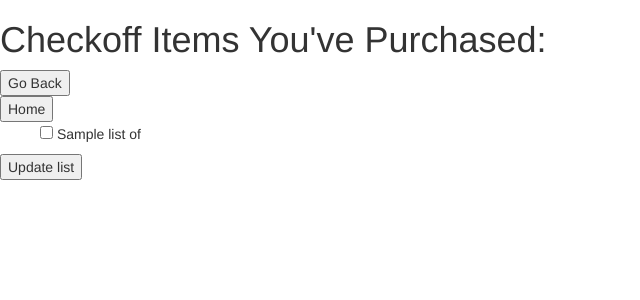
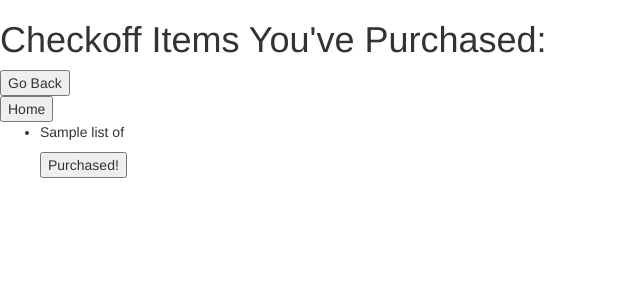
Before and after one commit to oliviaclyde/grocery, a Flask app: template templates/checkoff.html in a window 1280 px wide. Shown: the top 300 px of the page, without its empty margins (0-640 px from the left). Run offline with Flask 2, Linux system fonts and the light colour scheme; the template is opened without the code that fills it: most values are stand-ins (such as "Sample title", 1, 10 or a date in 2020); parts of the project's set-up code (start-up, migrations or seed data) failed here and were passed over; some libraries are stand-ins or nearby versions.

Commit message:
fixed for loop, aligned to python styling guide

```diff
--- a/templates/checkoff.html
+++ b/templates/checkoff.html
@@ -6,8 +6,15 @@
     <form action="/">
         <input type="submit" value="Home">
     </form>
-    {% for _ in listOfItems %}
-    <ul><input type="checkbox">  {{ _.name }}</ul>
+    <ul>
+    {% for _ in list_of_items %}
+    <li>
+        <p>{{ _.name }}</p>
+        <form action="/checkoff" method="post">
+            <input type="hidden" id="id" name="id" value="{{ _.id }}"/>
+            <input type="submit" value="Purchased!">
+        </form>
+    </li>
     {% endfor %}
-    <input type="submit" value="Update list">
+    </ul>
 {% endblock %}
```
